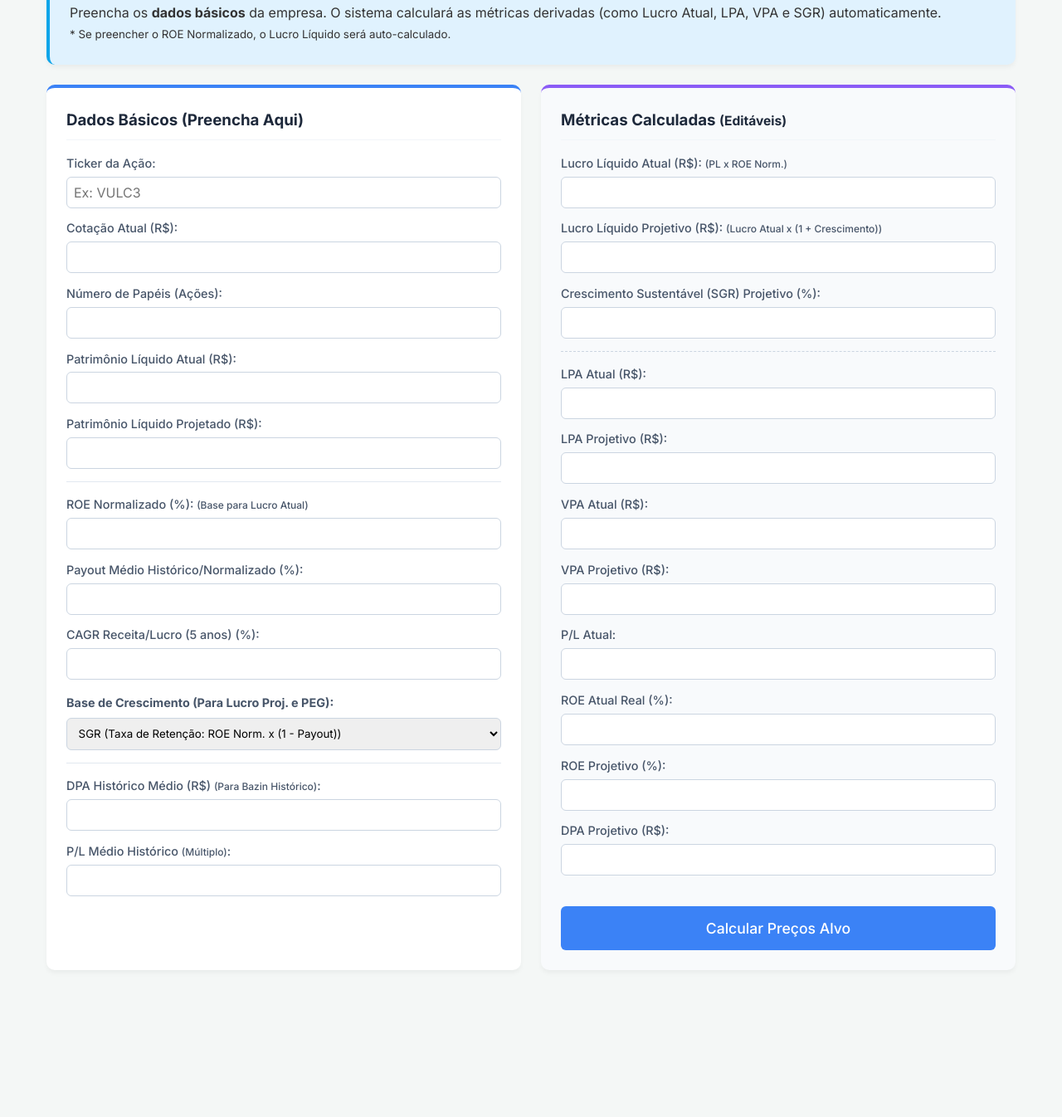
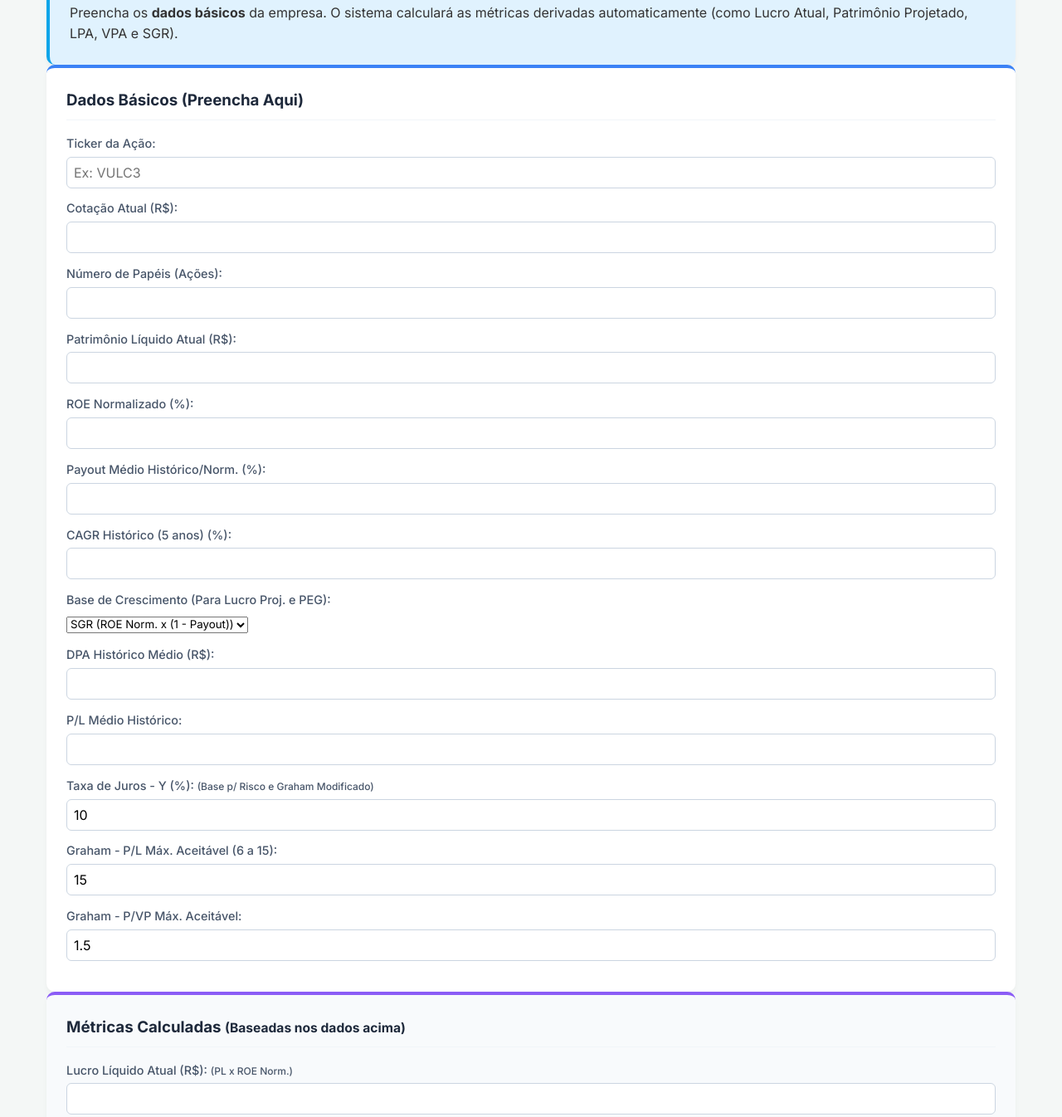
Before and after one commit to smehermesbello/CALCULADORA_PRECOTETO, a plain HTML site: page index.html in a window 1280 px wide. Shown: the part 304-1650 px from the top of the page at 83% size. Before the commit the page ends 1505 px from the top, so only its background shows below. Drawn offline with Linux system fonts and the light colour scheme.

Commit message:
Update index.html

```diff
--- a/index.html
+++ b/index.html
@@ -20,156 +20,111 @@
 
     <main>
         <div class="tabs">
-            <button class="tab-btn active" onclick="switchTab('inputs')">Dados de Entrada</button>
-            <button class="tab-btn" onclick="switchTab('results')">Resultados & Preços Alvo</button>
+            <button class="tab-btn active" onclick="switchTab('inputs')">1. Dados de Entrada</button>
+            <button class="tab-btn" onclick="switchTab('results')">2. Resultados & Preços Alvo</button>
         </div>
 
         <section id="inputs" class="tab-content active">
             <div class="card info-card">
                 <h2>O que você precisa informar:</h2>
-                <p>Preencha os <strong>dados básicos</strong> da empresa. O sistema calculará as métricas derivadas (como Lucro Atual, LPA, VPA e SGR) automaticamente.
-                <br><small>* Se preencher o ROE Normalizado, o Lucro Líquido será auto-calculado.</small></p>
+                <p>Preencha os <strong>dados básicos</strong> da empresa. O sistema calculará as métricas derivadas automaticamente (como Lucro Atual, Patrimônio Projetado, LPA, VPA e SGR).</p>
             </div>
 
-            <div class="grid-2">
-                <!-- DADOS BÁSICOS -->
+            <div class="stacked-layout">
+                <!-- DADOS BÁSICOS (BLOCO SUPERIOR) -->
                 <div class="card basic-data">
                     <h3>Dados Básicos (Preencha Aqui)</h3>
-                    <div class="input-group">
-                        <label>Ticker da Ação:</label>
-                        <input type="text" id="ticker" placeholder="Ex: VULC3">
-                    </div>
-                    <div class="input-group">
-                        <label>Cotação Atual (R$):</label>
-                        <input type="number" id="cotacao" step="0.01" oninput="autoCalc()">
-                    </div>
-                    <div class="input-group">
-                        <label>Número de Papéis (Ações):</label>
-                        <input type="number" id="n_papeis" step="1" oninput="autoCalc()">
-                    </div>
-                    <div class="input-group">
-                        <label>Patrimônio Líquido Atual (R$):</label>
-                        <input type="number" id="patrimonio_atual" step="0.01" oninput="autoCalc()">
-                    </div>
-                    <div class="input-group">
-                        <label>Patrimônio Líquido Projetado (R$):</label>
-                        <input type="number" id="patrimonio_proj" step="0.01" oninput="autoCalc()">
-                    </div>
+                    <div class="grid-inputs">
+                        <div class="input-group"><label>Ticker da Ação:</label><input type="text" id="ticker" placeholder="Ex: VULC3"></div>
+                        <div class="input-group"><label>Cotação Atual (R$):</label><input type="number" id="cotacao" step="0.01" oninput="autoCalc()"></div>
+                        <div class="input-group"><label>Número de Papéis (Ações):</label><input type="number" id="n_papeis" step="1" oninput="autoCalc()"></div>
+                        <div class="input-group"><label>Patrimônio Líquido Atual (R$):</label><input type="number" id="patrimonio_atual" step="0.01" oninput="autoCalc()"></div>
 
-                    <hr style="margin: 15px 0; border: 0; border-top: 1px solid #e2e8f0;">
+                        <div class="input-group"><label>ROE Normalizado (%):</label><input type="number" id="roe_norm" step="0.01" oninput="autoCalc()"></div>
+                        <div class="input-group"><label>Payout Médio Histórico/Norm. (%):</label><input type="number" id="payout" step="0.01" oninput="autoCalc()"></div>
+                        <div class="input-group"><label>CAGR Histórico (5 anos) (%):</label><input type="number" id="cagr" step="0.01" oninput="autoCalc()"></div>
 
-                    <div class="input-group">
-                        <label>ROE Normalizado (%): <small>(Base para Lucro Atual)</small></label>
-                        <input type="number" id="roe_norm" step="0.01" oninput="autoCalc()">
-                    </div>
-                    <div class="input-group">
-                        <label>Payout Médio Histórico/Normalizado (%):</label>
-                        <input type="number" id="payout" step="0.01" oninput="autoCalc()">
-                    </div>
-                    <div class="input-group">
-                        <label>CAGR Receita/Lucro (5 anos) (%):</label>
-                        <input type="number" id="cagr" step="0.01" oninput="autoCalc()">
-                    </div>
+                        <div class="input-group">
+                            <label>Base de Crescimento (Para Lucro Proj. e PEG):</label>
+                            <select id="growth_type" onchange="autoCalc()">
+                                <option value="sgr">SGR (ROE Norm. x (1 - Payout))</option>
+                                <option value="cagr">CAGR (Histórico)</option>
+                            </select>
+                        </div>
 
-                    <div style="margin-top:15px; margin-bottom: 15px;">
-                        <label style="font-size: 0.9rem; color: #475569; font-weight: 500;"><b>Base de Crescimento (Para Lucro Proj. e PEG):</b></label>
-                        <select id="growth_type" onchange="autoCalc()" style="width:100%; padding:0.6rem; border-radius:6px; margin-top:5px; border: 1px solid #cbd5e1;">
-                            <option value="sgr">SGR (Taxa de Retenção: ROE Norm. x (1 - Payout))</option>
-                            <option value="cagr">CAGR (Histórico)</option>
-                        </select>
-                    </div>
+                        <div class="input-group"><label>DPA Histórico Médio (R$):</label><input type="number" id="dpa_hist" step="0.01"></div>
+                        <div class="input-group"><label>P/L Médio Histórico:</label><input type="number" id="pl_hist" step="0.01"></div>
+                        <div class="input-group"><label>Taxa de Juros - Y (%): <small>(Base p/ Risco e Graham Modificado)</small></label><input type="number" id="taxa_y" value="10" step="0.01" oninput="autoCalc()"></div>
 
-                    <hr style="margin: 15px 0; border: 0; border-top: 1px solid #e2e8f0;">
-
-                    <div class="input-group">
-                        <label>DPA Histórico Médio (R$) <small>(Para Bazin Histórico)</small>:</label>
-                        <input type="number" id="dpa_hist" step="0.01">
-                    </div>
-                    <div class="input-group">
-                        <label>P/L Médio Histórico <small>(Múltiplo)</small>:</label>
-                        <input type="number" id="pl_hist" step="0.01">
+                        <!-- Constantes Graham -->
+                        <div class="input-group"><label>Graham - P/L Máx. Aceitável (6 a 15):</label><input type="number" id="graham_pl" value="15" step="0.1" oninput="autoCalc()"></div>
+                        <div class="input-group"><label>Graham - P/VP Máx. Aceitável:</label><input type="number" id="graham_pvp" value="1.5" step="0.1" oninput="autoCalc()"></div>
                     </div>
                 </div>
 
-                <!-- DADOS DERIVADOS (CALCULADOS) -->
+                <!-- DADOS DERIVADOS (BLOCO INFERIOR) -->
                 <div class="card derived-data">
-                    <h3>Métricas Calculadas <small>(Editáveis)</small></h3>
+                    <h3>Métricas Calculadas <small>(Baseadas nos dados acima)</small></h3>
+                    <div class="grid-inputs">
+                        <div class="input-group"><label>Lucro Líquido Atual (R$): <small>(PL x ROE Norm.)</small></label><input type="number" id="lucro_atual" step="0.01" oninput="autoCalc()"></div>
+                        <div class="input-group"><label>Lucro Líquido Projetivo (R$): <small>(L. Atual x (1+Crescimento))</small></label><input type="number" id="lucro_proj" step="0.01" oninput="autoCalc()"></div>
+                        <div class="input-group"><label>Crescimento (g) Aplicado (%):</label><input type="number" id="sgr" step="0.01" readonly></div>
+                        <div class="input-group"><label>Patrimônio Líq. Projetado (R$): <small>(PL + Lucro Proj * (1-Payout))</small></label><input type="number" id="patrimonio_proj" step="0.01" readonly></div>
 
-                    <div class="input-group">
-                        <label>Lucro Líquido Atual (R$): <small>(PL x ROE Norm.)</small></label>
-                        <input type="number" id="lucro_atual" step="0.01" oninput="autoCalc()">
-                    </div>
-                    <div class="input-group">
-                        <label>Lucro Líquido Projetivo (R$): <small>(Lucro Atual x (1 + Crescimento))</small></label>
-                        <input type="number" id="lucro_proj" step="0.01" oninput="autoCalc()">
-                    </div>
-                    <div class="input-group">
-                        <label>Crescimento Sustentável (SGR) Projetivo (%):</label>
-                        <input type="number" id="sgr" step="0.01">
+                        <div class="input-group"><label>LPA Atual (R$):</label><input type="number" id="lpa_atual" step="0.01"></div>
+                        <div class="input-group"><label>LPA Projetivo/Norm. (R$):</label><input type="number" id="lpa_proj" step="0.01"></div>
+                        <div class="input-group"><label>VPA Atual (R$):</label><input type="number" id="vpa_atual" step="0.01"></div>
+                        <div class="input-group"><label>VPA Projetivo (R$):</label><input type="number" id="vpa_proj" step="0.01"></div>
+                        <div class="input-group"><label>P/L Atual:</label><input type="number" id="pl_atual" step="0.01"></div>
+                        <div class="input-group"><label>DPA Projetivo (R$):</label><input type="number" id="dpa_proj" step="0.01"></div>
+                        <div class="input-group"><label>Constante de Graham:</label><input type="number" id="graham_constante" step="0.01" readonly></div>
                     </div>
 
-                    <hr style="margin: 15px 0; border: 0; border-top: 1px dashed #cbd5e1;">
-
-                    <div class="input-group">
-                        <label>LPA Atual (R$):</label>
-                        <input type="number" id="lpa_atual" step="0.01">
-                    </div>
-                    <div class="input-group">
-                        <label>LPA Projetivo (R$):</label>
-                        <input type="number" id="lpa_proj" step="0.01">
-                    </div>
-                    <div class="input-group">
-                        <label>VPA Atual (R$):</label>
-                        <input type="number" id="vpa_atual" step="0.01">
-                    </div>
-                    <div class="input-group">
-                        <label>VPA Projetivo (R$):</label>
-                        <input type="number" id="vpa_proj" step="0.01">
-                    </div>
-                    <div class="input-group">
-                        <label>P/L Atual:</label>
-                        <input type="number" id="pl_atual" step="0.01">
-                    </div>
-                    <div class="input-group">
-                        <label>ROE Atual Real (%):</label>
-                        <input type="number" id="roe_atual" step="0.01">
-                    </div>
-                    <div class="input-group">
-                        <label>ROE Projetivo (%):</label>
-                        <input type="number" id="roe_proj" step="0.01">
-                    </div>
-                    <div class="input-group">
-                        <label>DPA Projetivo (R$):</label>
-                        <input type="number" id="dpa_proj" step="0.01">
-                    </div>
-
-                    <button class="btn-primary" onclick="calcularTudo()" style="margin-top: 1.5rem; width: 100%; padding: 1rem; font-size: 1.1rem;">Calcular Preços Alvo</button>
+                    <button class="btn-primary" onclick="calcularTudo()" style="margin-top: 1.5rem; width: 100%; padding: 1rem; font-size: 1.1rem;">Gerar Resultados & Preços Alvo</button>
                 </div>
             </div>
         </section>
 
         <section id="results" class="tab-content">
-            <div class="results-header">
-                <h2>Preços Alvo: <span id="res_ticker"></span></h2>
-                <button class="btn-excel" onclick="exportExcel()">Baixar Excel Bonito</button>
+            <div class="results-header" style="flex-direction: column; align-items: flex-start; gap: 0.5rem;">
+                <div style="display:flex; justify-content: space-between; width: 100%; align-items: center;">
+                    <h2>Preços Alvo: <span id="res_ticker" style="color: #3b82f6;"></span></h2>
+                    <button class="btn-excel" onclick="exportExcel()">Baixar Excel Bonito</button>
+                </div>
+                <h3 style="color: #475569; font-size: 1.1rem; margin-top:0.5rem;">Cotação Atual: <b style="color:#1e293b;" id="res_cotacao"></b></h3>
+            </div>
+
+            <!-- Controles Múltiplo Futuro -->
+            <div class="card" style="margin-bottom: 1.5rem; background: #f8fafc; border: 1px solid #e2e8f0;">
+                <h3 style="font-size: 1rem; margin-bottom: 0.8rem; border:none; padding:0;">Ajustes de Cenário (Múltiplo Futuro)</h3>
+                <div class="grid-inputs" style="grid-template-columns: repeat(auto-fit, minmax(200px, 1fr));">
+                    <div class="input-group">
+                        <label>Projetar em Anos (Padrão 5):</label>
+                        <input type="number" id="res_anos" value="5" step="1" oninput="calcularTudo()">
+                    </div>
+                    <div class="input-group">
+                        <label>Taxa de Risco de Desconto (%):</label>
+                        <input type="number" id="res_risco" step="0.01" oninput="calcularTudo()">
+                    </div>
+                </div>
             </div>
 
             <div class="results-grid" id="results_container">
                 <!-- Cards Injetados via JS -->
             </div>
 
-            <div class="grid-2" style="margin-top:20px;">
+            <div class="stacked-layout" style="margin-top:20px; flex-direction: row; gap: 1.5rem;">
                 <!-- Pirâmide de Bazin Histórica -->
-                <div class="card">
-                    <h3>Pirâmide de Bazin (Histórica)</h3>
-                    <p style="font-size: 0.85rem; color: #64748b; margin-bottom: 1rem;">Baseada no DPA Histórico Médio. Valores representam o Preço Teto para cada DY Alvo.</p>
+                <div class="card" style="flex:1;">
+                    <h3>Bazin - Teto Histórico</h3>
+                    <p style="font-size: 0.85rem; color: #64748b; margin-bottom: 1rem;">Baseado no DPA Histórico Médio.</p>
                     <div class="pyramid-container" id="pyramid_hist"></div>
                 </div>
 
                 <!-- Pirâmide de Bazin Projetiva -->
-                <div class="card">
-                    <h3>Pirâmide de Bazin (Projetiva)</h3>
-                    <p style="font-size: 0.85rem; color: #64748b; margin-bottom: 1rem;">Baseada no Lucro e Payout Projetivos.</p>
+                <div class="card" style="flex:1;">
+                    <h3>Bazin - Teto Projetivo</h3>
+                    <p style="font-size: 0.85rem; color: #64748b; margin-bottom: 1rem;">Baseado no Lucro/Payout Projetivos.</p>
                     <div class="pyramid-container" id="pyramid_proj"></div>
                 </div>
             </div>
```
